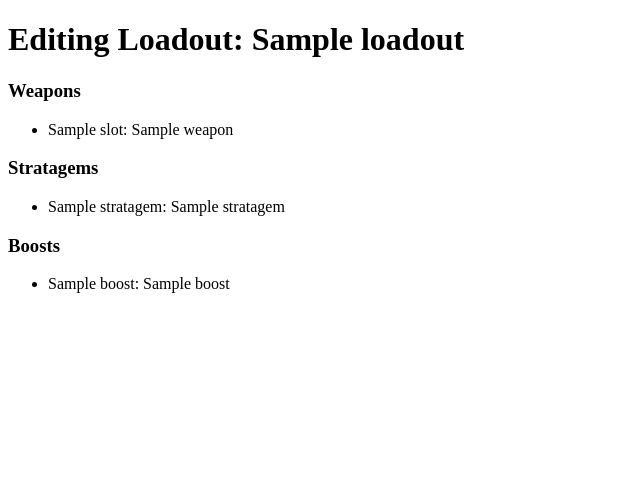
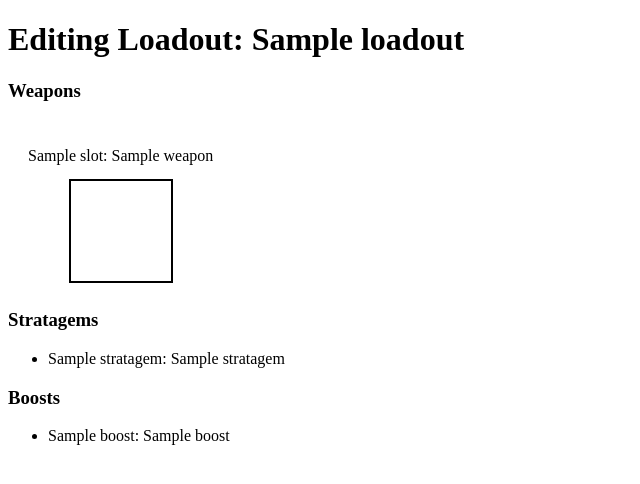
Before and after one commit to Surxe/HellDivers2-Loadouts, a Flask app: template src/builder/templates/edit_loadout.html in a window 1280 px wide. Shown: the top 484 px of the page, without its empty margins (0-640 px from the left). Run offline with Flask 3, Linux system fonts and the light colour scheme; the template is opened without the code that fills it: most values are stand-ins (such as "Sample title", 1, 10 or a date in 2020); parts of the project's set-up code (start-up, migrations or seed data) failed here and were passed over.

Commit message:
Basic css classes for layout started

```diff
--- /dev/null
+++ b/src/builder/static/css/styles.css
@@ -0,0 +1,20 @@
+.square {
+    width: 100px;
+    height: 100px;
+    box-shadow: 0 0 0 2px black;
+}
+
+.equipment-container {
+    display: flex;
+    align-items: flex-start;
+    justify-content: flex-start;
+    margin: 10px;
+    padding: 10px;
+    gap: 20px;
+}
+
+.equipment-item {
+    display: flex;
+    flex-direction: column;
+    align-items: center;
+}
--- a/src/builder/templates/edit_loadout.html
+++ b/src/builder/templates/edit_loadout.html
@@ -3,17 +3,21 @@
 <head>
     <meta charset="UTF-8">
     <meta name="viewport" content="width=device-width, initial-scale=1.0">
+    <link rel="stylesheet" href="{{ url_for('static', filename='css/styles.css') }}">
     <title>Edit Loadout</title>
 </head>
 <body>
     <h1>Editing Loadout: {{ loadout["Loadout_Name"] }}</h1>
 
     <h3>Weapons</h3>
-    <ul>
+    <div id="weapons" class="equipment-container">
         {% for slot, weapon_name in loadout["Loadout"]["Weapons"].items() %}
-            <li>{{ slot }}: {{ weapon_name }}</li>
+        <div class="equipment-item">
+            <p>{{ slot }}: {{ weapon_name }}</p>
+            <div class="square"></div>
+        </div>
         {% endfor %}
-    </ul>
+    </div>
 
     <h3>Stratagems</h3>
     <ul>
```
